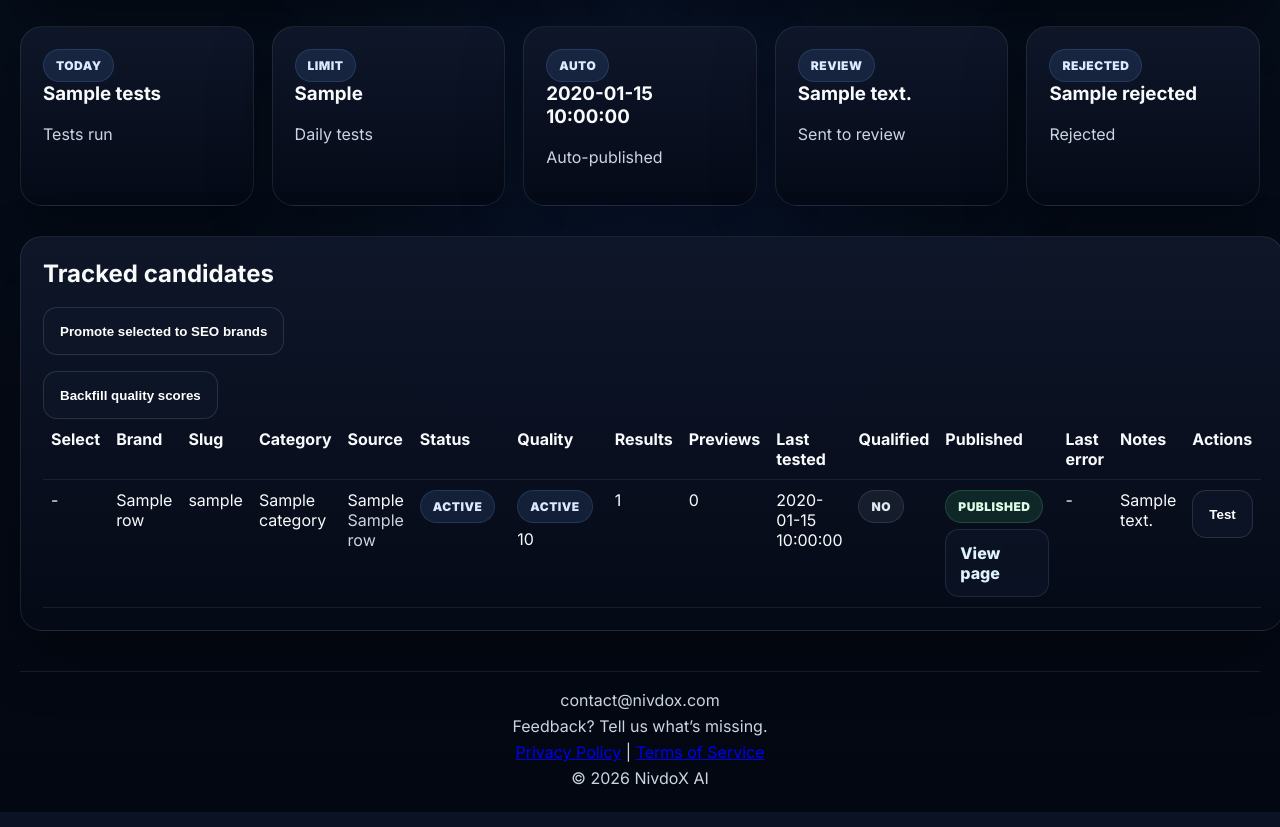
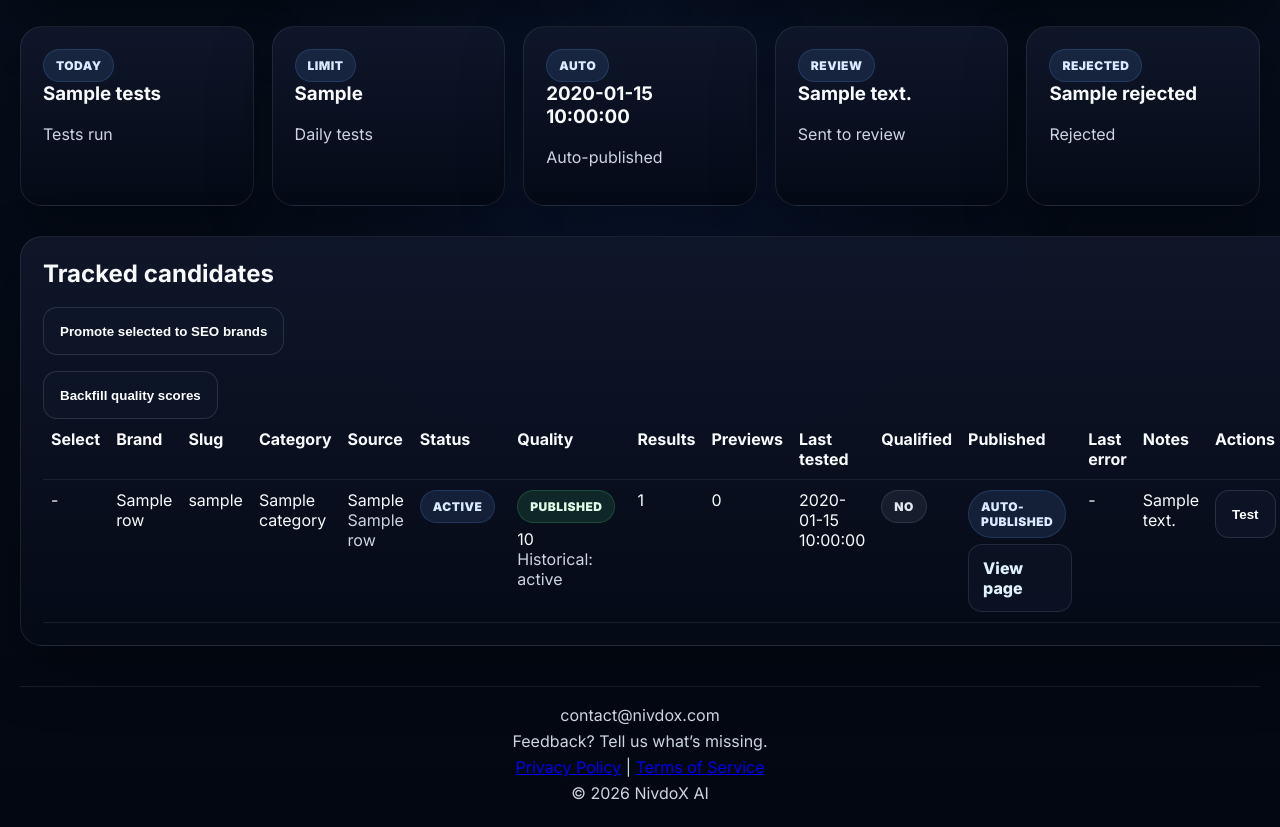
Before and after one commit to NivdoX/ad-finder-mvp, a Flask app: template templates/seo_brand_candidates.html in a window 1280 px wide. Shown: the part 1160-1987 px from the top of the page. Run offline with Flask 3, Linux system fonts and the light colour scheme; the template is opened without the code that fills it: most values are stand-ins (such as "Sample title", 1, 10 or a date in 2020); parts of the project's set-up code (start-up, migrations or seed data) failed here and were passed over; some libraries are stand-ins or nearby versions.

Commit message:
Clarify SEO candidate published status display

```diff
--- a/templates/seo_brand_candidates.html
+++ b/templates/seo_brand_candidates.html
@@ -188,8 +188,15 @@
                             <span class="pill cache-status {{ row.status_key }}">{{ row.status_label }}</span>
                         </td>
                         <td>
-                            <span class="pill cache-status {{ row.quality_status }}">{{ row.quality_status_label }}</span>
+                            {% if row.published_brand_id %}
+                                <span class="pill cache-status qualified">Published</span>
+                            {% else %}
+                                <span class="pill cache-status {{ row.quality_status }}">{{ row.quality_status_label }}</span>
+                            {% endif %}
                             <div>{{ row.quality_score or 0 }}</div>
+                            {% if row.published_brand_id and row.quality_status %}
+                                <div class="muted">Historical: {{ row.quality_status_label }}</div>
+                            {% endif %}
                         </td>
                         <td>{{ row.result_count or 0 }}</td>
                         <td>{{ row.preview_count or 0 }}</td>
@@ -203,7 +210,11 @@
                         </td>
                         <td>
                             {% if row.published_brand_id %}
-                                <span class="pill cache-status qualified">Published</span>
+                                {% if row.auto_published_at %}
+                                    <span class="pill cache-status auto_published">Auto-published</span>
+                                {% else %}
+                                    <span class="pill cache-status qualified">Published manually</span>
+                                {% endif %}
                                 <div>
                                     <a class="brand-link" href="{{ url_for('brand_page', brand_slug=row.brand_slug) }}">
                                         View page
```
